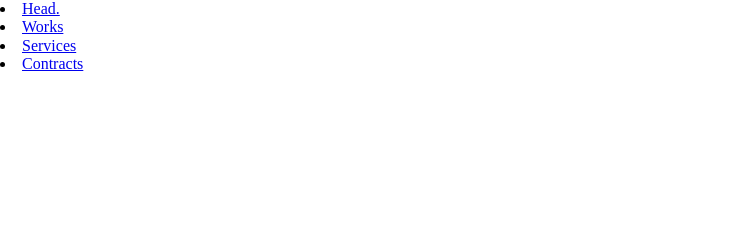
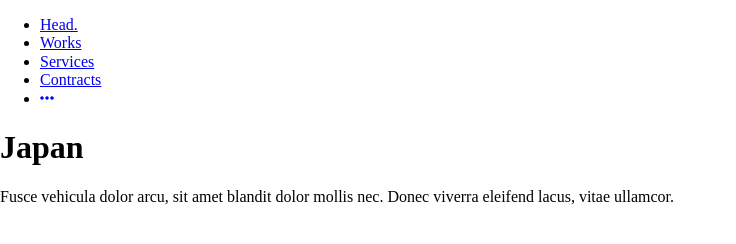
Before and after one commit to BPortsmouth/responsive-design-assignment, a plain HTML site: page index.html in a window 1280 px wide. Shown: the whole page, without its empty margins (0-736 px from the left). Drawn offline with Linux system fonts and the light colour scheme.

Commit message:
added content to index.html

```diff
--- a/index.html
+++ b/index.html
@@ -4,19 +4,36 @@
     <meta charset="UTF-8">
     <meta name="viewport" content="width=device-width, initial-scale=1.0">
     <title>Head.</title>
+    <link rel="preconnect" href="https://fonts.googleapis.com">
+    <link rel="preconnect" href="https://fonts.gstatic.com" crossorigin>
+    <link href="https://fonts.googleapis.com/css2?family=Baloo+2:wght@700&family=Poppins:wght@500&family=Source+Sans+3:ital@0;1&display=swap" rel="stylesheet">
+    <script src="https://kit.fontawesome.com/bdbebef376.js" crossorigin="anonymous"></script>
     <link rel="stylesheet" href="styles/normalize.css">
     <link rel="stylesheet" href="styles/index.css">
 </head>
 <body>
     <main class="page-container">
         <header>
-            <nav>
-                <li><a href="index.html">Head.</a></li>
-                <li><a href="#">Works</a></li>
-                <li><a href="#">Services</a></li>
-                <li><a href="#">Contracts</a></li>
+            <nav class="navigation navigation__container">
+                <ul class="navigation__list">
+                    <li class="navigation__item navigation__item_logo"><a class="navigation__link" href="index.html">Head.</a></li>
+                    <li class="navigation__item navigation__item_hidable navigation__item_works" ><a class="navigation__link" href="#">Works</a></li>
+                    <li class="navigation__item navigation__item_hidable navigation__item_services"><a class="navigation__link" href="#">Services</a></li>
+                    <li class="navigation__item navigation__item_hidable navigation__item_contracts"><a class="navigation__link" href="#">Contracts</a></li>
+                    <li class="navigation__item navigation__item_more"><a class="navigation__link" href="#"><i class="fa-solid fa-ellipsis"></i></a></li>
+                </ul>
             </nav>
         </header>
+        <div class="page-content">
+            <h1 class="page-content__title">Japan</h1>
+            <p class="page-content__text">Fusce vehicula dolor arcu, sit amet blandit dolor mollis nec. Donec viverra eleifend lacus, vitae ullamcor.</p>
+            <div class="page-content__image"
+            alt="A black and white image of Mt. Fuji, Japan. The mountain only reaches up to around one fifth of the image. The ground is black, the sky is white, and the mountain is in various grey tones thanks to the mountains snow cap."
+            title="A black and white image of Mt. Fuji, Japan. The mountain only reaches up to around one fifth of the image. The ground is black, the sky is white, and the mountain is in various grey tones thanks to the mountains snow cap.">
+
+            </div>
+
+        </div>
     </main>
 </body>
 </html>
```
